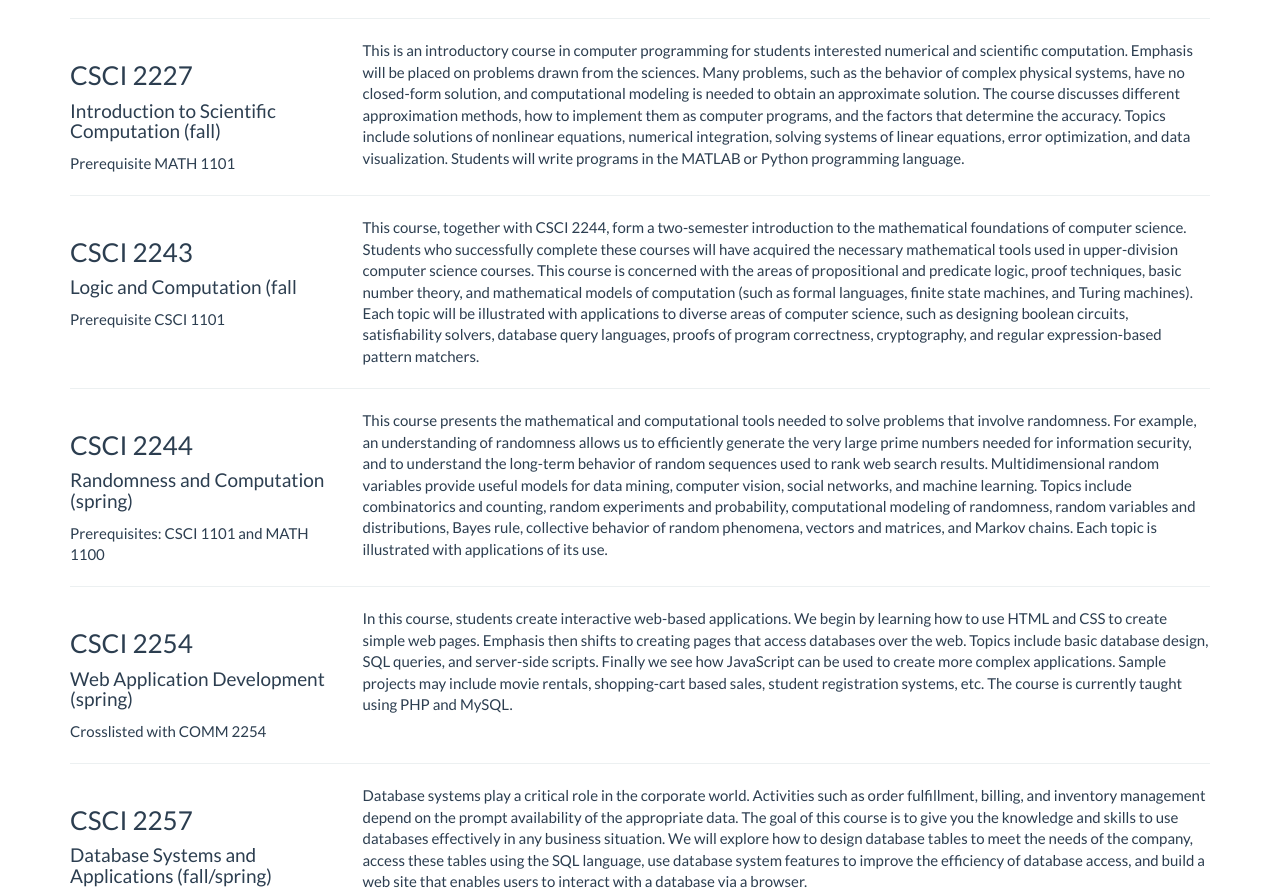
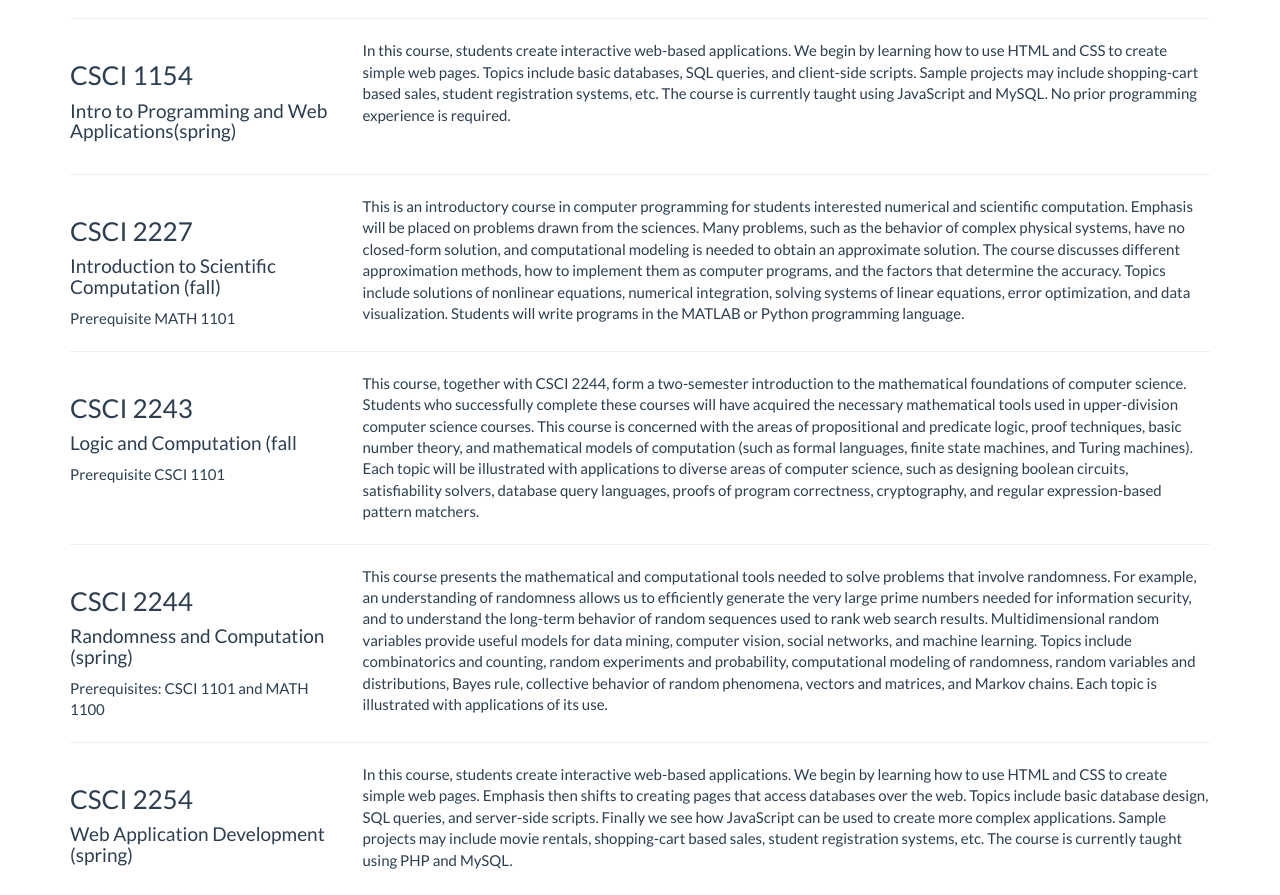
Before and after one commit to lowriek/BC-CS-Academics, a plain HTML site: page classes.html in a window 1280 px wide. Shown: the part 1749-2644 px from the top of the page. Drawn offline with Linux system fonts and the light colour scheme.

Commit message:
CSCI 1154
Added CSCI1154 and description

```diff
--- a/classes.html
+++ b/classes.html
@@ -93,6 +93,15 @@ You may enroll in either a Python-based section or an ML-based section.  The lat
  			In CSCI 1101 you were introduced to the basics of programming.  You wrote some relatively simple programs, and your primary focus was getting your code to work.  In this course you will take a more sophisticated look at programming.  You will learn several useful ways to organize data within a program (such as lists, stacks, queues, and trees), some of which are quite clever.  Each of these data structures has its own advantages and disadvantages, and you will learn how to evaluate tradeoffs in order to determine which one is the best for a particular program.  And you will learn to think of programming as a two-stage process:  The design stage, in which you figure out what the program ought to be doing and what classes it requires, and the implementation stage, in which you determine which technique(s) should be used to implement each class and write the code for it.  The course will use the Java programming language, which will be taught at the beginning of the semester.
         </div>
     </div>
+    <hr>
+  	<div class="row" id="CSCI1154">
+        <div class="col-md-3">
+        	<h3>CSCI 1154 </h3><h4>Intro to Programming and Web Applications(spring)</h4>
+        </div>
+        <div class="col-md-9">
+        	In this course, students create interactive web-based applications.  We begin by learning how to use HTML and CSS to create simple web pages.  Topics include basic databases, SQL queries, and client-side scripts.  Sample projects may include shopping-cart based sales, student registration systems, etc.  The course is currently taught using JavaScript and MySQL. No prior programming experience is required.
+        </div>
+    </div>
 	<hr>
   	<div class="row" id="CSCI2227">
     <div class="col-md-3">
@@ -127,7 +136,6 @@ You may enroll in either a Python-based section or an ML-based section.  The lat
   	<div class="row" id="CSCI2254">
     <div class="col-md-3">
         	<h3>CSCI 2254 </h3><h4>Web Application Development (spring)</h4>
-        	Crosslisted with COMM 2254
         </div>
         <div class="col-md-9">
 			In this course, students create interactive web-based applications.  We begin by learning how to use HTML and CSS to create simple web pages.  Emphasis then shifts to creating pages that access databases over the web.  Topics include basic database design, SQL queries, and server-side scripts.  Finally we see how JavaScript can be used to create more complex applications.  Sample projects may include movie rentals, shopping-cart based sales, student registration systems, etc.  The course is currently taught using PHP and MySQL.
```
